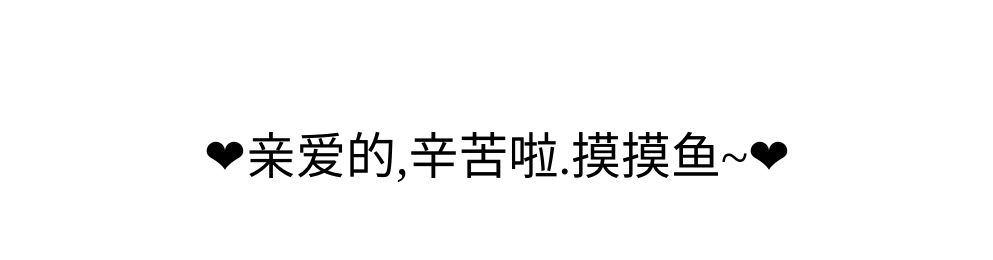
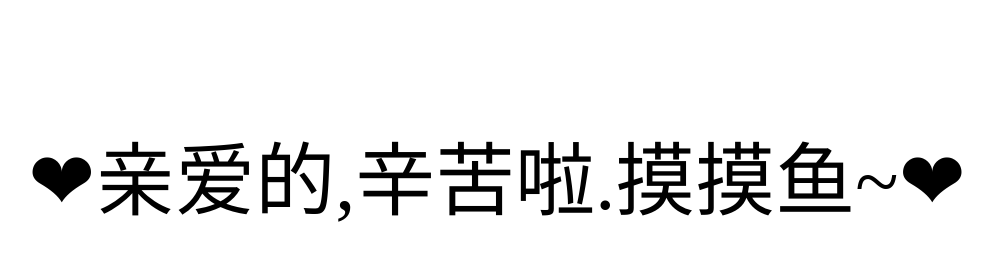
Before and after one commit to xiehongliu/xhl, a plain HTML site: page index.html in a window 1280 px wide. Shown: the whole page, without its empty margins (143-1136 px from the left). Drawn offline with Linux system fonts and the light colour scheme.

Commit message:
Update index.html

```diff
--- a/index.html
+++ b/index.html
@@ -8,7 +8,7 @@
   <br>
   <br>
   <br>
-  <span style="font-size:50px">
+  <span style="font-size:80px">
   ❤亲爱的,辛苦啦.摸摸鱼~❤
   </span>
   </div>
```
